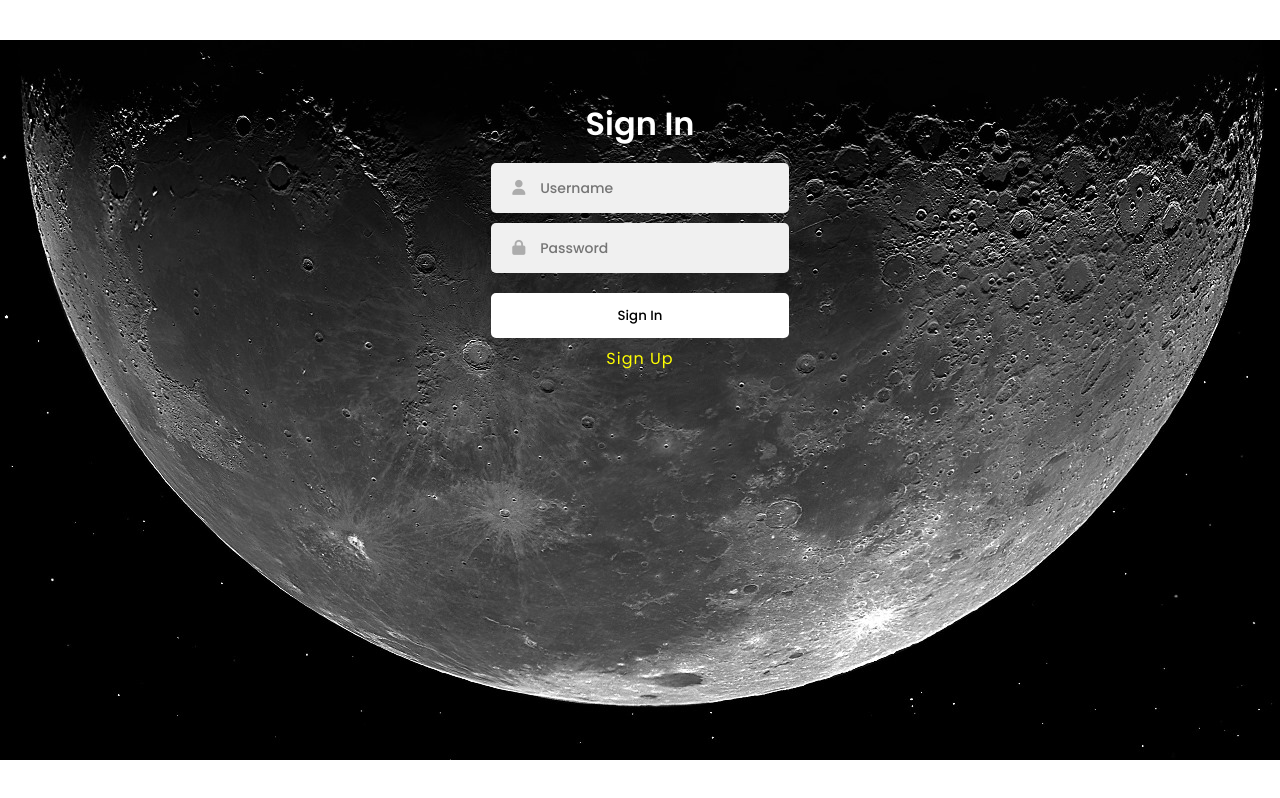
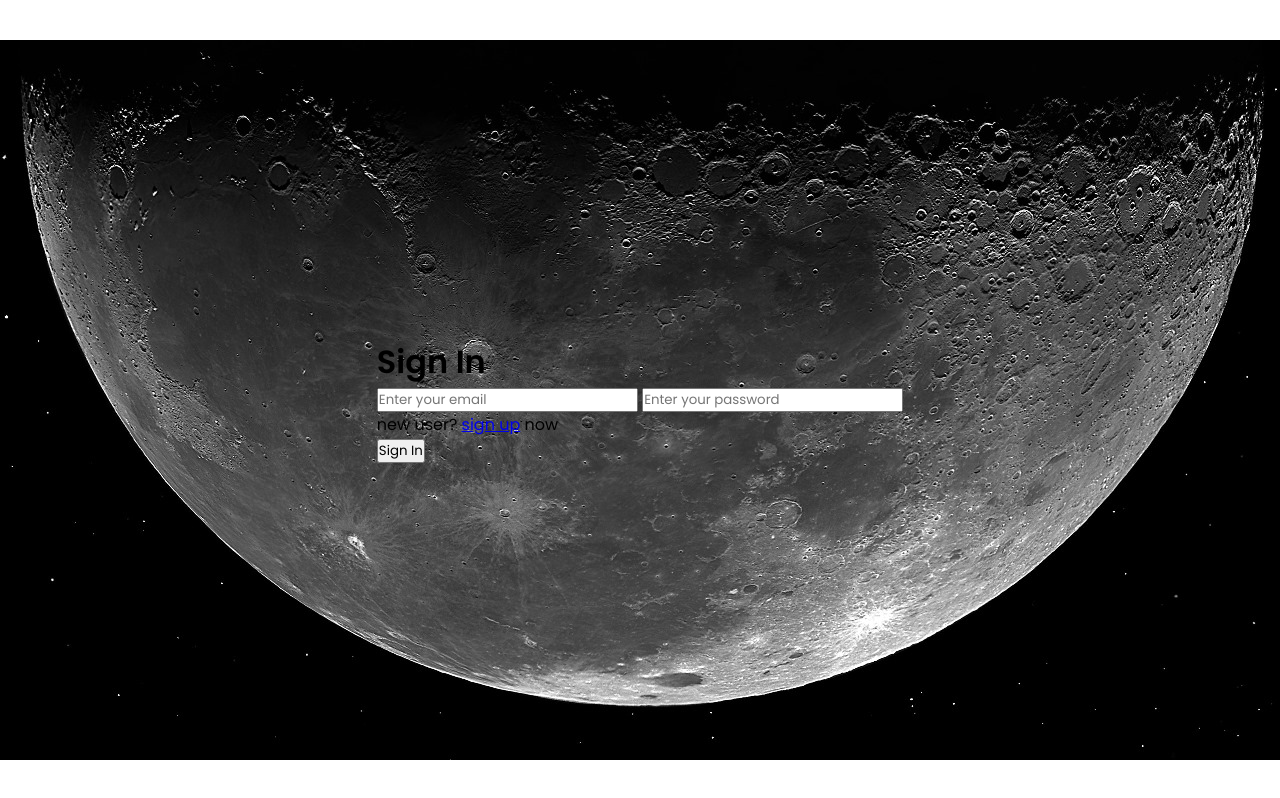
Before and after one commit to cryptocat8/Code-Alchemists-IEI, a plain HTML site: page sign-in.html in a window 1280 px wide. Drawn offline with Linux system fonts and the light colour scheme.

Commit message:
Update sign-in.html

```diff
--- a/sign-in.html
+++ b/sign-in.html
@@ -7,8 +7,17 @@
     <link rel="stylesheet" href="sign-in.css">
 </head>
 <body>
+  <div class="signin__container">
+    <h1>Sign In</h1>
+    <form action="#">
+      <input type="email" placeholder="Enter your email">
+      <input type="password" placeholder="Enter your password">
+    </form>
+   <p> new user? <a href="#">sign up</a> now</p>
+    <Button>Sign In</Button>
+  </div>
 
-    <div class="formDiv">
+    <!-- <div class="formDiv">
         <h1 class="title">Sign In</h1>
         <form action="login.html">
           <div class="input-group">
@@ -24,8 +33,7 @@
         </form>
       </div>
       <div class="back">
-
-      </div>
+      </div> -->
       <script src="https://kit.fontawesome.com/4077c6ef6a.js" crossorigin="anonymous"></script>
 </body>
 </html>
```
